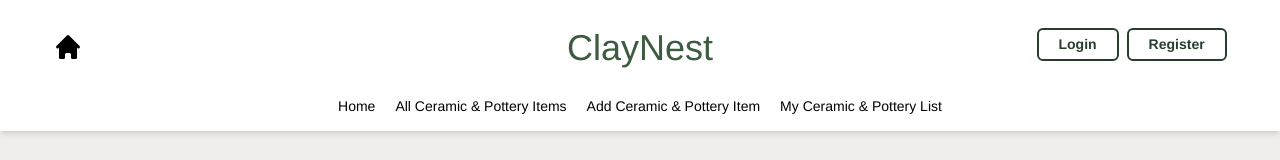
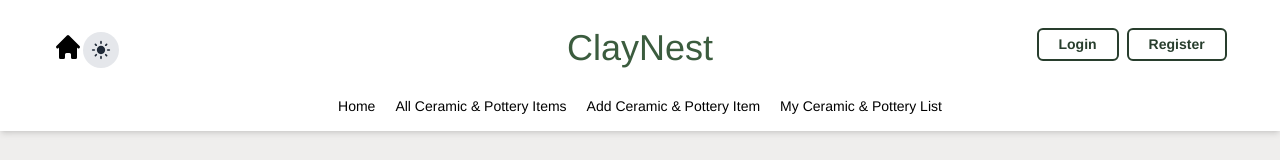
Before and after one commit to AbdullahAlMaksud/project-claynest-client, a React (Vite) app: page /login in a window 1280 px wide. Shown: the top 160 px of the page. Built offline with nearby package versions, Linux system fonts and the light colour scheme; no server answers.

Commit message:
Dark mode Added

```diff
--- /dev/null
+++ b/src/components/DarkModeToggle.jsx
@@ -0,0 +1,50 @@
+import { useState, useEffect } from 'react';
+import { MdDarkMode, MdLightMode } from 'react-icons/md';
+
+const DarkModeToggle = () => {
+  const [darkMode, setDarkMode] = useState(false);
+
+  useEffect(() => {
+    const storedDarkMode = localStorage.getItem('darkMode');
+    if (storedDarkMode) {
+      setDarkMode(JSON.parse(storedDarkMode));
+      document.documentElement.classList.toggle('dark', JSON.parse(storedDarkMode));
+    }
+  }, []);
+
+  const toggleDarkMode = () => {
+    const newDarkMode = !darkMode;
+    setDarkMode(newDarkMode);
+    localStorage.setItem('darkMode', JSON.stringify(newDarkMode));
+    document.documentElement.classList.toggle('dark', newDarkMode);
+  };
+
+  return (
+    <div className="flex items-center justify-center">
+      <button
+        onClick={toggleDarkMode}
+        className={`rounded-full w-9 h-9 flex items-center justify-center focus:outline-none ${
+          darkMode ? 'bg-gray-800' : 'bg-gray-200'
+        }`}
+      >
+        <div
+
+          className={`w-6 h-6 text-white dark:text-gray-800 rounded-full flex items-center justify-center ${
+            darkMode ? 'block' : 'hidden'
+          }`}
+        >
+          <MdDarkMode className='text-white text-xl'/>
+        </div>
+        <div
+          className={`w-6 h-6 rounded-full flex items-center justify-center text-gray-800 dark:text-white ${
+            darkMode ? 'hidden' : 'block'
+          }`}
+        >
+          <MdLightMode className='text-xl'/>
+        </div>
+      </button>
+    </div>
+  );
+};
+
+export default DarkModeToggle;
--- a/src/components/Navbar.jsx
+++ b/src/components/Navbar.jsx
@@ -4,29 +4,12 @@ import { HiHome } from "react-icons/hi";
 import { Link, NavLink } from "react-router-dom";
 import { AuthContext } from "../provider/AuthProvider";
 import { Tooltip } from "react-tooltip";
+import ThemeSwtitcher from "./DarkModeToggle.jsx";
 
 const Navbar = () => {
     const [open, setOpen] = useState(false);
     const { user, logOut } = useContext(AuthContext);
     const PLACES = ['top']
-
-
-    // const [theme, setTheme] = useState('light');
-
-    // const handleTheme = (e) => {
-    //     if (e.target.checked) {
-    //         setTheme('dark')
-    //     }
-    //     else {
-    //         setTheme('light')
-    //     }
-    // }
-
-    // useEffect(() => {
-    //     localStorage.setItem('theme', theme)
-    //     const currentTheme = localStorage.getItem('theme')
-    //     document.querySelector('html').setAttribute('data-theme', currentTheme)
-    // }, [theme])
 
     const handleLogOut = () => {
         logOut()
@@ -38,10 +21,10 @@ const Navbar = () => {
 
 
     const mainMenu = <>
-        <NavLink to={'/'} className={({ isActive }) => isActive ? ' border-b-2 border-sage-green-700 text-sage-green-700' : 'border-b-2 border-transparent hover:border-b-2 hover:border-sage-green-700 hover:text-sage-green-700'}>Home</NavLink>
-        <NavLink to={'/allItems'} className={({ isActive }) => isActive ? ' border-b-2 border-sage-green-700 text-sage-green-700' : 'border-b-2 border-transparent hover:border-b-2 hover:border-sage-green-700 hover:text-sage-green-700'}>All Ceramic & Pottery Items</NavLink>
-        <NavLink to={'/addItem'} className={({ isActive }) => isActive ? ' border-b-2 border-sage-green-700 text-sage-green-700' : 'border-b-2 border-transparent hover:border-b-2 hover:border-sage-green-700 hover:text-sage-green-700'}>Add Ceramic & Pottery Item</NavLink>
-        <NavLink to={'/myItems'} className={({ isActive }) => isActive ? ' border-b-2 border-sage-green-700 text-sage-green-700' : 'border-b-2 border-transparent hover:border-b-2 hover:border-sage-green-700 hover:text-sage-green-700'}>My Ceramic & Pottery List</NavLink>
+        <NavLink to={'/'} className={({ isActive }) => isActive ? ' border-b-2 border-sage-green-700 dark:text-sage-green-200 dark:border-sage-green-200 text-sage-green-700' : 'border-b-2 border-transparent hover:border-b-2  dark:text-gray-50 hover:text-sage-green-700'}>Home</NavLink>
+        <NavLink to={'/allItems'} className={({ isActive }) => isActive ? ' border-b-2 border-sage-green-700 dark:text-sage-green-200 dark:border-sage-green-200 text-sage-green-700' : 'border-b-2 border-transparent hover:border-b-2  dark:text-gray-50 hover:text-sage-green-700'}>All Ceramic & Pottery Items</NavLink>
+        <NavLink to={'/addItem'} className={({ isActive }) => isActive ? ' border-b-2 border-sage-green-700 dark:text-sage-green-200 dark:border-sage-green-200 text-sage-green-700' : 'border-b-2 border-transparent hover:border-b-2  dark:text-gray-50 hover:text-sage-green-700'}>Add Ceramic & Pottery Item</NavLink>
+        <NavLink to={'/myItems'} className={({ isActive }) => isActive ? ' border-b-2 border-sage-green-700 dark:text-sage-green-200 dark:border-sage-green-200 text-sage-green-700' : 'border-b-2 border-transparent hover:border-b-2  dark:text-gray-50 hover:text-sage-green-700'}>My Ceramic & Pottery List</NavLink>
     </>
 
     const mainMenuPhone = <>
@@ -78,7 +61,10 @@ const Navbar = () => {
         <div className="min-h-10 bg-transparent hover:lg:bg-white dark:hover:lg:bg-black/30  shadow-md z-50">
             <div className="w-11/12 container mx-auto py-3 lg:py-7 grid grid-cols-5">
                 <div className="col-span-1 flex items-end justify-start">
+                    <div className="flex items-center justify-center">
                     <NavLink to={'/'}><button><HiHome className="text-2xl lg:text-3xl" /></button></NavLink>
+                    <ThemeSwtitcher/>
+                    </div>
                 </div>
 
                 <div className="col-span-3 flex justify-center items-center gap-3">
--- a/src/layouts/MainLayout.jsx
+++ b/src/layouts/MainLayout.jsx
@@ -5,7 +5,7 @@ import { Toaster } from 'react-hot-toast';
 
 const MainLayout = () => {
     return (
-        <div className="bg-ceramic-bg dark:bg-black/20">
+        <div className="bg-ceramic-bg dark:bg-slate-900">
             {/* [url('./bg1.svg')] */}
 <Navbar/>
         <Outlet/>
--- a/tailwind.config.js
+++ b/tailwind.config.js
@@ -4,6 +4,7 @@ export default {
     "./index.html",
     "./src/**/*.{js,ts,jsx,tsx}",
   ],
+  darkMode: "class",
   theme: {
     extend: {
       fontFamily: {
```
Also changed, not shown: src/index.css (+1 -3 lines).
